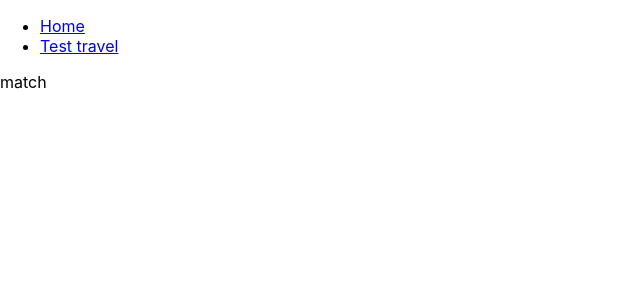
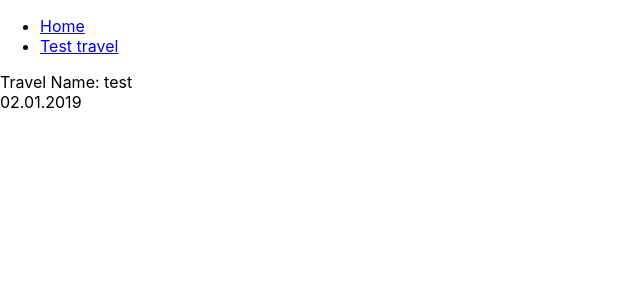
Before and after one commit to tomerghelber/Travelon, a React (Create React App) app: page /travel/test in a window 1280 px wide. Shown: the top 300 px of the page, without its empty margins (0-640 px from the left). Built offline with nearby package versions, Linux system fonts and the light colour scheme.

Commit message:
Added a little use of router parameters and a date formatter

```diff
--- a/src/pages/Travel.tsx
+++ b/src/pages/Travel.tsx
@@ -1,8 +1,35 @@
 import React from 'react';
+import { Travel as TravelData, DateOnly } from '../store/travel/types';
+import { RouteComponentProps } from 'react-router';
 
-const Travel: React.FC = (match) => {
-    console.log(match);
-    return (<div>match</div>);
+const DateComponent: React.FC<DateOnly> = (props) => {
+    const formatOptions: Intl.DateTimeFormatOptions = {
+        year: "numeric",
+        month: "2-digit",
+        day: "2-digit",
+    };
+    const dateString = new Date(props.year, props.month - 1, props.day).toLocaleDateString('he-IL', formatOptions);
+    return (<div>{dateString}</div>);
+};
+
+const Travel: React.FC<RouteComponentProps<{"id": string}>> = (match) => {
+    console.log();
+    const props: TravelData = {
+        startDate: {
+            year: 2019,
+            month: 1,
+            day: 2,
+        },
+        days: [],
+        source: {
+            id: "DEMO",
+            source: "STATIC"
+        }
+    };
+    return (<div>
+        <div>Travel Name: {match.match.params.id}</div>
+        <DateComponent {...props.startDate} />
+    </div>);
 };
 
 export default Travel;
```
